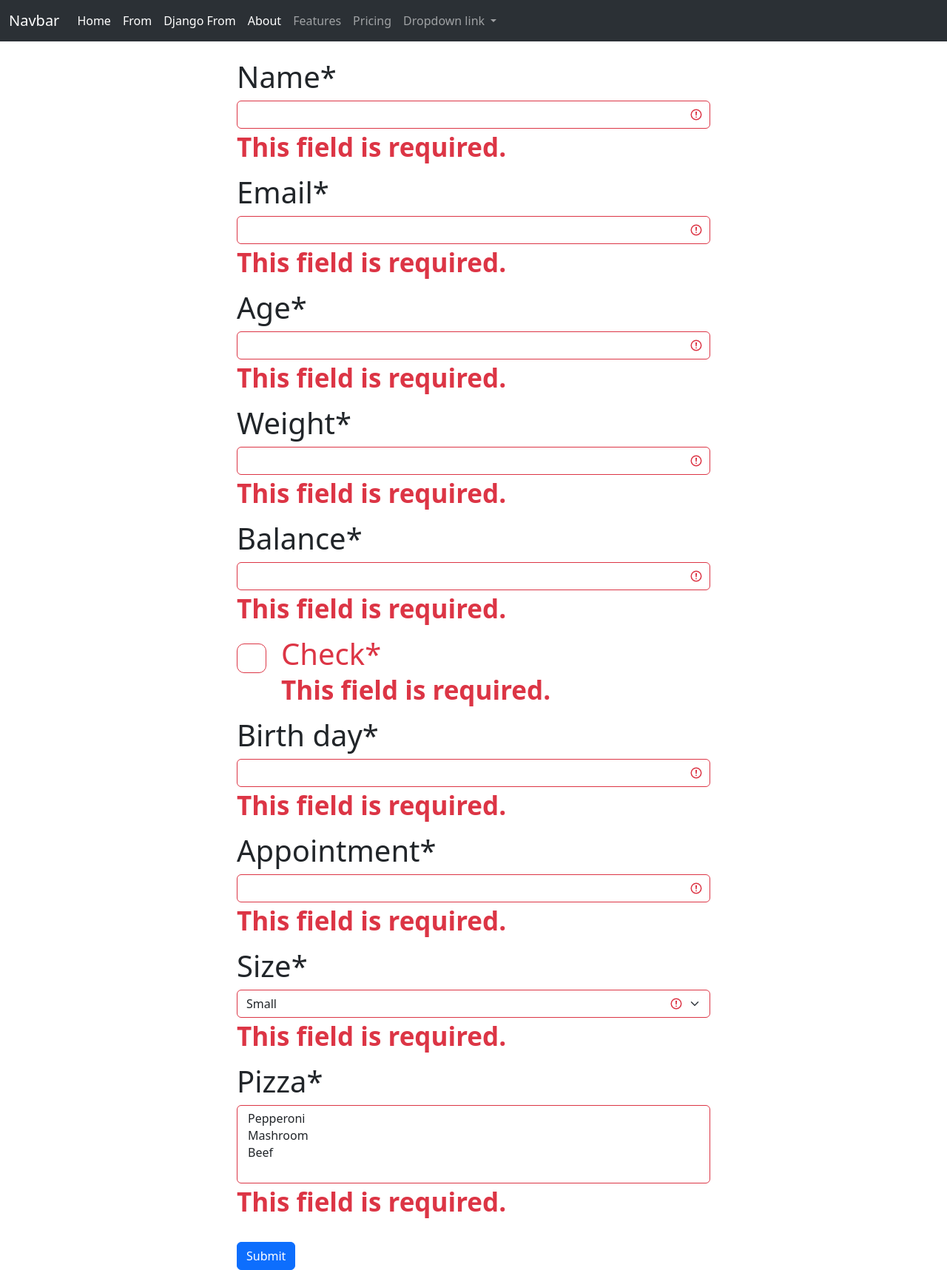
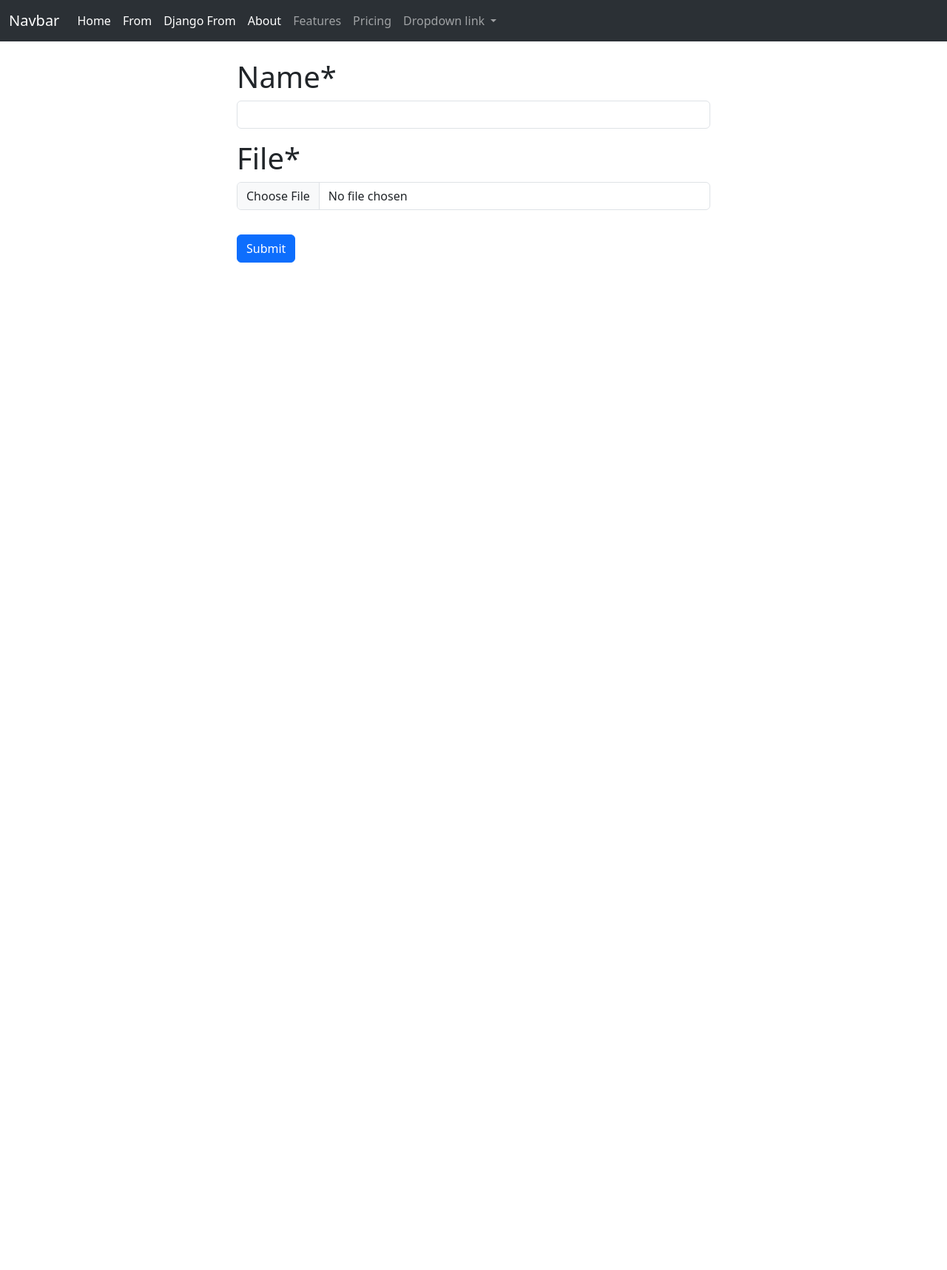
Before and after one commit to MAHRifat/Django_Course_Code, a Django app: page /django_from/ in a window 1280 px wide. Shown: the whole page at 74% size. After the commit the page ends 355 px from the top, so only its background shows below. Run offline with Django 4.2, Linux system fonts and the light colour scheme; some libraries are stand-ins or nearby versions.

Commit message:
work with file upload field

```diff
--- a/fifth_project/fifth_project/first_app/froms.py
+++ b/fifth_project/fifth_project/first_app/froms.py
@@ -2,14 +2,15 @@ from django import forms
 
 class contactForm(forms.Form):
     name = forms.CharField(label="Name")
-    email = forms.EmailField(label="Email")
-    age = forms.IntegerField(label="Age")
-    weight = forms.FloatField()
-    balance = forms.DecimalField()
-    check = forms.BooleanField()
-    Birth_Day = forms.DateField()
-    appointment = forms.DateTimeField()
-    CHOICES = [('S','Small'), ('M','Medium'), ('L','Large'), ('XL','Extra Large')]
-    size = forms.ChoiceField(choices=CHOICES)
-    meal = [('P','Pepperoni'), ('M','Mashroom'), ('B','Beef')]
-    pizza = forms.MultipleChoiceField(choices=meal)
+    file = forms.FileField()
+    # email = forms.EmailField(label="Email")
+    # age = forms.IntegerField(label="Age")
+    # weight = forms.FloatField()
+    # balance = forms.DecimalField()
+    # check = forms.BooleanField()
+    # Birth_Day = forms.DateField()
+    # appointment = forms.DateTimeField()
+    # CHOICES = [('S','Small'), ('M','Medium'), ('L','Large'), ('XL','Extra Large')]
+    # size = forms.ChoiceField(choices=CHOICES)
+    # meal = [('P','Pepperoni'), ('M','Mashroom'), ('B','Beef')]
+    # pizza = forms.MultipleChoiceField(choices=meal)
--- a/fifth_project/fifth_project/first_app/templates/first/django_form.html
+++ b/fifth_project/fifth_project/first_app/templates/first/django_form.html
@@ -1,9 +1,9 @@
 {% extends 'base.html' %}
 {% load crispy_forms_tags %}
 {% block content %}
-<form method = "post" style="width: 50%; height: 500px; margin: auto" class ="pt-4">
+<form method = "post" style="width: 50%; height: 500px; margin: auto" class ="pt-4" enctype="multipart/form-data">
     {% csrf_token %}
-    {{form | crispy}}
+    {{form|crispy}}
     <button type="submit" class="btn btn-primary mt-3">Submit</button>
 
 </form>
--- a/fifth_project/fifth_project/first_app/views.py
+++ b/fifth_project/fifth_project/first_app/views.py
@@ -20,7 +20,28 @@ def froms(request):
         return render(request, './first/from.html')
 
 def Django_Form(request):
-    form = contactForm(request.POST)
-    if form.is_valid():
-        print(form.cleaned_data)
+
+# way 1:
+
+    # form = contactForm(request.POST, request.FILES)
+    # if form.is_valid():
+    #     file = form.cleaned_data['file']
+    #     with open('./first_app/upload/' + file.name , 'wb+') as destination:
+    #         for chunk in file.chunks():
+    #             destination.write(chunk)
+    #     print(form.cleaned_data)
+    # return render(request, './first/django_form.html', {'form' : form})
+
+# way 2:
+    if request.method == 'POST':
+        form = contactForm(request.POST, request.FILES)
+        if form.is_valid():
+            file = form.cleaned_data['file']
+            with open('./first_app/upload/' + file.name , 'wb+') as destination:
+                for chunk in file.chunks():
+                    destination.write(chunk)
+            print(form.cleaned_data)
+            return render(request, './first/django_form.html', {'form' : form})
+    else:
+            form = contactForm()
     return render(request, './first/django_form.html', {'form' : form})
```
Also changed, not shown: fifth_project/fifth_project/first_app/upload/altumcode-PNbDkQ2DDgM-unsplash (1).jpg (added).
